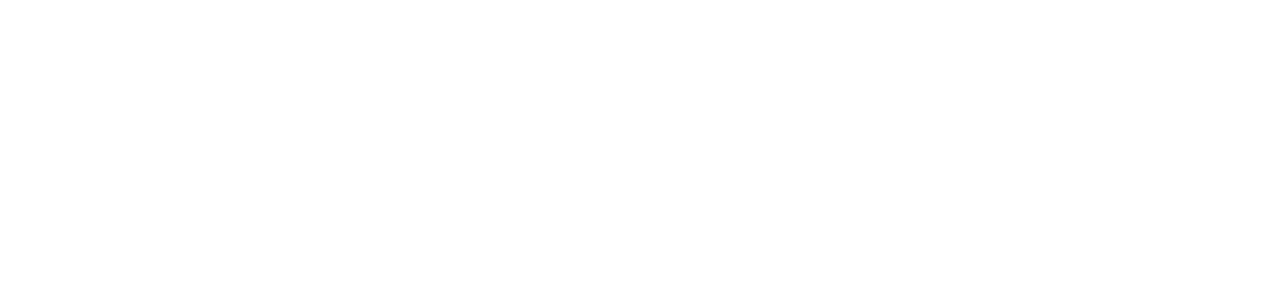
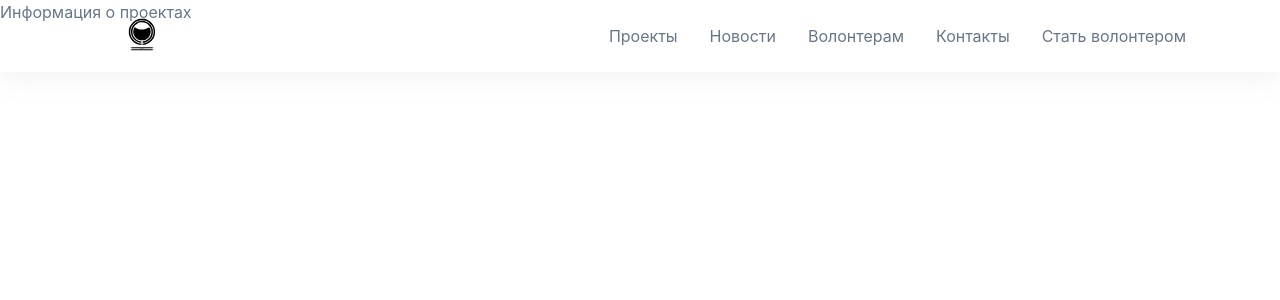
Before and after one commit to sensaur/rf2021vek, a React (Create React App) app: page /projects in a window 1280 px wide. Before the commit this address had no page. Shown: the top 300 px of the page. Built offline with nearby package versions, Linux system fonts and the light colour scheme.

Commit message:
component Projects added

```diff
--- a/src/App.jsx
+++ b/src/App.jsx
@@ -1,6 +1,7 @@
 import { Routes, Route } from 'react-router-dom';
 import NavBar from "./NavBar/NavBar";
 import About from "./About/About";
+import Projects from "./Projects/Projects";
 
 function App() {
   return (
@@ -14,6 +15,15 @@
           </div>
           )}
       />
+      <Route
+        path="/projects"
+        element={(
+          <div>
+            <NavBar />
+            <Projects />
+          </div>
+            )}
+      />
     </Routes>
   );
 }
--- /dev/null
+++ b/src/Projects/Projects.js
@@ -0,0 +1,7 @@
+function Projects() {
+  return (
+    <div>Информация о проектах</div>
+  );
+}
+
+export default Projects;
```
